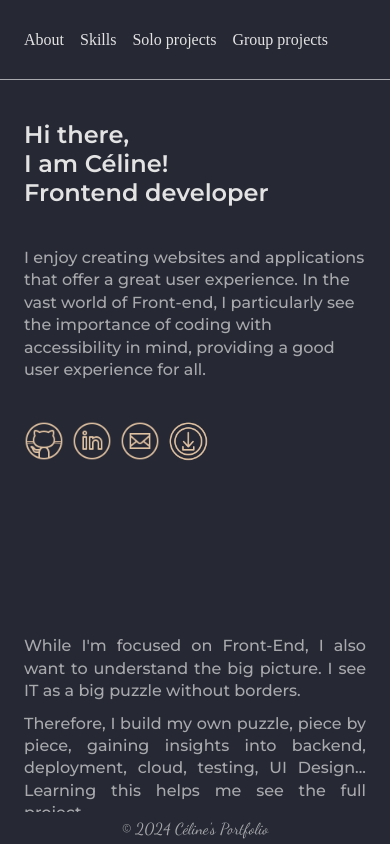
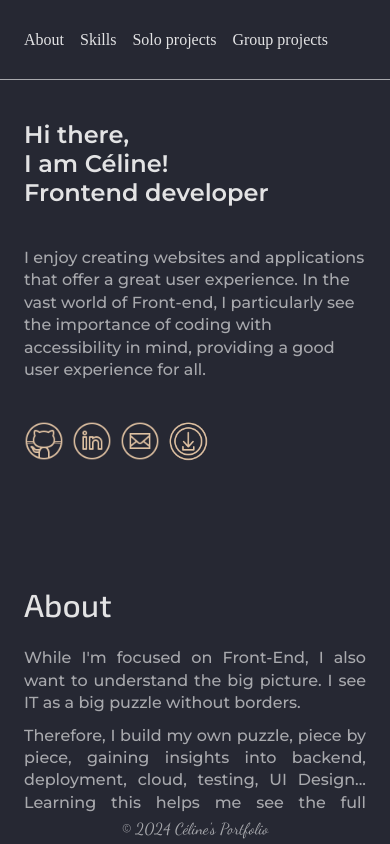
Before and after one commit to ocsiddisco/Portfolio-2023, a Next.js app: page / in a window 390 px wide. Built offline with nearby package versions, Linux system fonts and the light colour scheme.

Commit message:
improve about section

```diff
--- a/src/components/About/About.module.css
+++ b/src/components/About/About.module.css
@@ -8,11 +8,19 @@
   height: 100%;
 }
 
+.titleAbout {
+  display: none;
+}
+
 .aboutInside {
   display: flex;
   flex-direction: column;
   height: 100%;
   padding: 40px 0;
+}
+
+.containerText .textAbout:first-child {
+  margin-top: 0;
 }
 
 .textAbout {
@@ -38,6 +46,12 @@
   .aboutSection {
     height: fit-content;
     padding-top: 80px;
+  }
+  .aboutInside {
+    padding-top: 24px;
+  }
+  .titleAbout {
+  display:inline;
   }
 }
 
--- a/src/components/About/About.tsx
+++ b/src/components/About/About.tsx
@@ -8,9 +8,11 @@ const About = () => {
   return (
     <section id="about" className={styles.aboutSection}>
       <div className={styles.aboutContainer} style={montserrat2.style}>
+      <h3 className={styles.titleAbout} style={exo2.style}>
+About        </h3>
         {vue === "short" ? (
           <div className={styles.aboutInside}>
-            <div style={montserrat2.style}>
+            <div className={styles.containerText} style={montserrat2.style}>
               <p className={styles.textAbout}>
                 While I'm focused on Front-End, I also want to understand the
                 big picture. I see IT as a big puzzle without borders.
@@ -46,7 +48,7 @@ const About = () => {
           </div>
         ) : (
           <div className={styles.aboutInside}>
-            <div style={montserrat2.style}>
+            <div className={styles.containerText} style={montserrat2.style}>
               <p className={styles.textAbout}>
                 I was born and raised in a small village in Brittany, France,
                 (which may be located near Asterix and Obelix's village).
--- a/src/components/GroupProjects/GroupProjects.tsx
+++ b/src/components/GroupProjects/GroupProjects.tsx
@@ -8,7 +8,7 @@ const GroupProjects = () => {
   return (
     <section id="groupprojects" className={styles.containerGroupProjects}>
       <div className={styles.insideGroupProjects}>
-        <h3 className={styles.projectsTitel} style={exo2.style}>
+        <h3 style={exo2.style}>
           Group Projects
         </h3>
 
--- a/src/components/SoloProjects/SoloProjects.tsx
+++ b/src/components/SoloProjects/SoloProjects.tsx
@@ -7,7 +7,7 @@ import CardProject from "@/components/CardProject/CardProject";
 const SoloProjects = () => {
   return (
     <section id="soloprojects" className={styles.containerSoloProjects}>
-      <div>
+      <div >
         <h3 style={exo2.style}>
           Solo Projects
         </h3>
```
